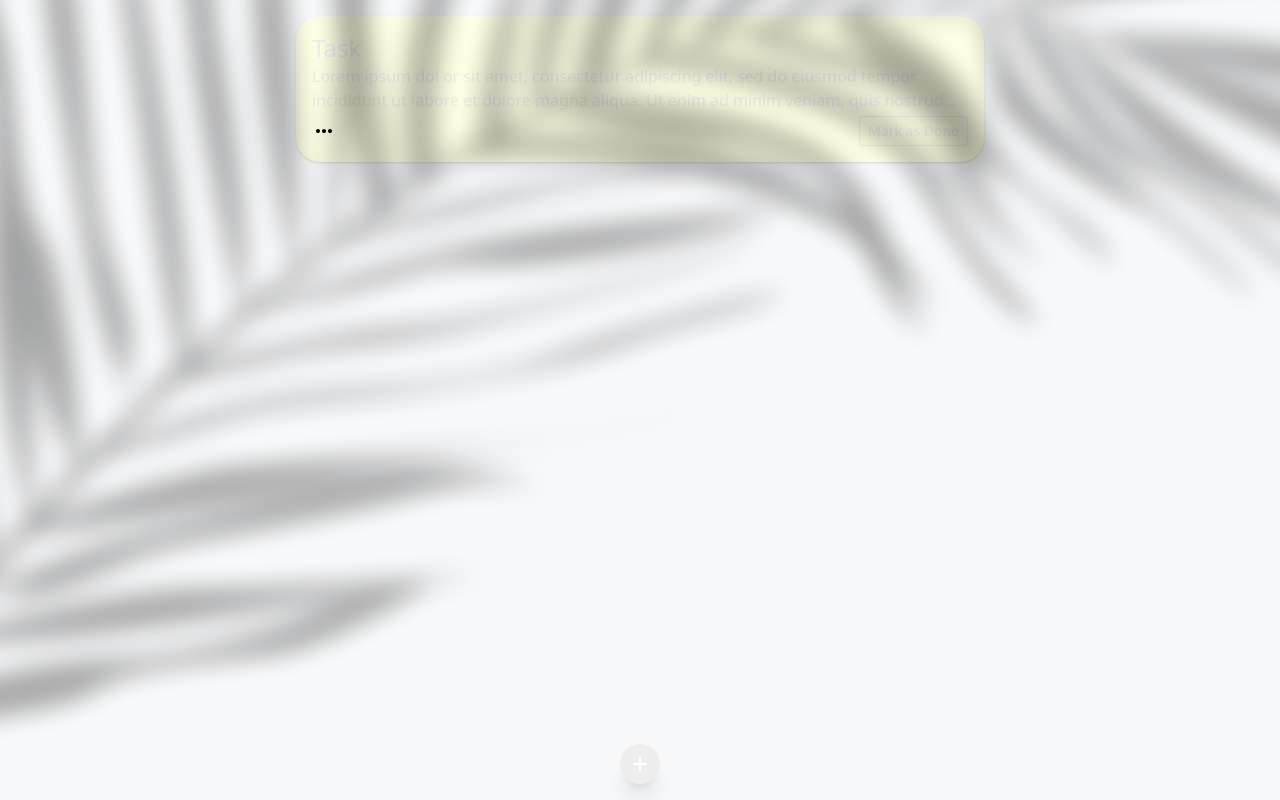
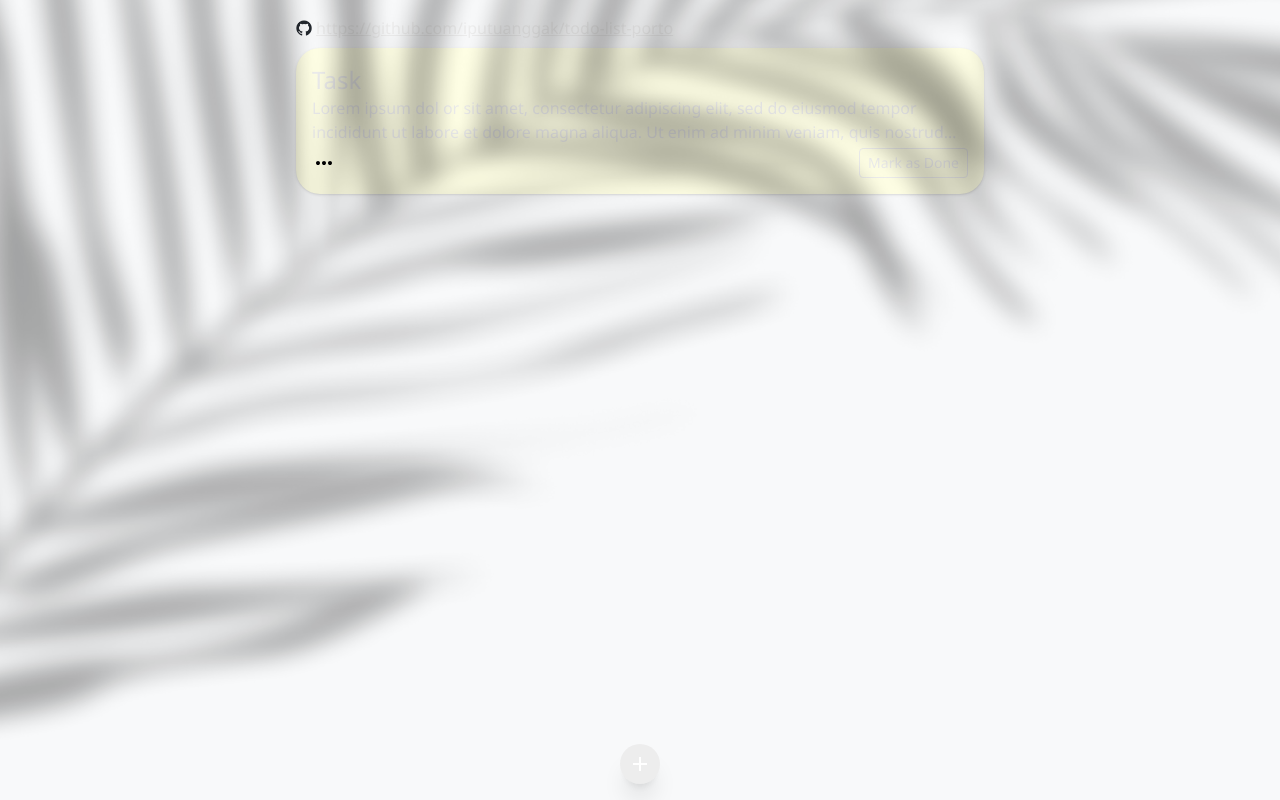
Before and after one commit to iputuanggak/todo-list-porto, a Next.js app: page / in a window 1280 px wide. Built offline with nearby package versions, Linux system fonts and the light colour scheme.

Commit message:
add: github-link

```diff
--- a/src/app/page.tsx
+++ b/src/app/page.tsx
@@ -2,10 +2,20 @@
 
 import AddTask from "@/components/AddTask";
 import CardList from "@/components/CardList";
+import Link from "next/link";
 
 export default function Home() {
   return (
-    <main className="my-4 max-w-[720px] mx-auto px-4">
+    <main className="mx-auto my-4 max-w-[720px] px-4">
+      <Link
+        href="https://github.com/iputuanggak/todo-list-porto"
+        className="mb-2 flex gap-1"
+      >
+        <img src="/img/github-mark.png" alt="" className="size-4 self-center" />
+        <p className="text-sm underline md:text-base">
+          https://github.com/iputuanggak/todo-list-porto
+        </p>
+      </Link>
       <CardList />
       <AddTask />
     </main>
```
Also changed, not shown: public/img/github-mark.png (added).
